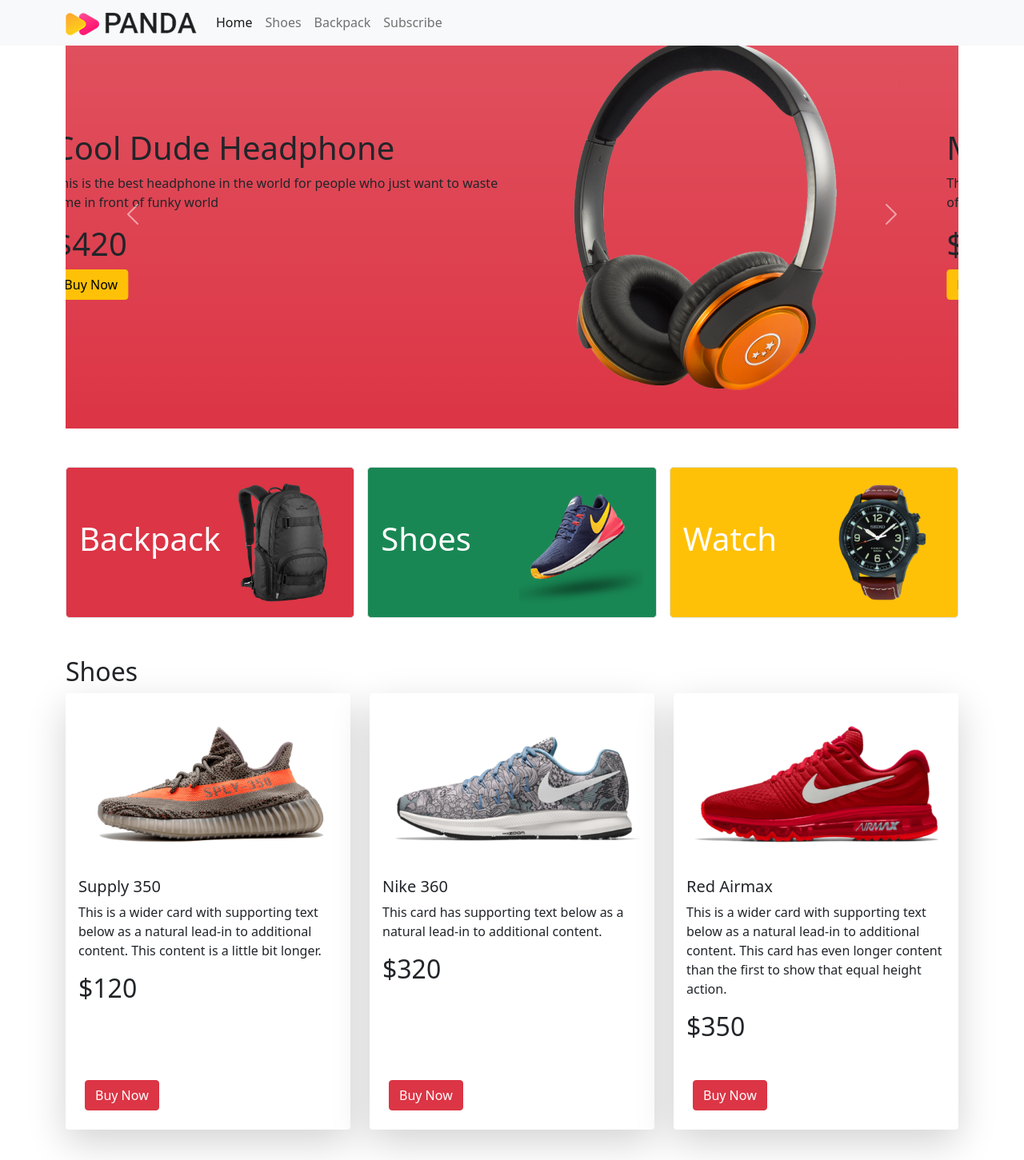
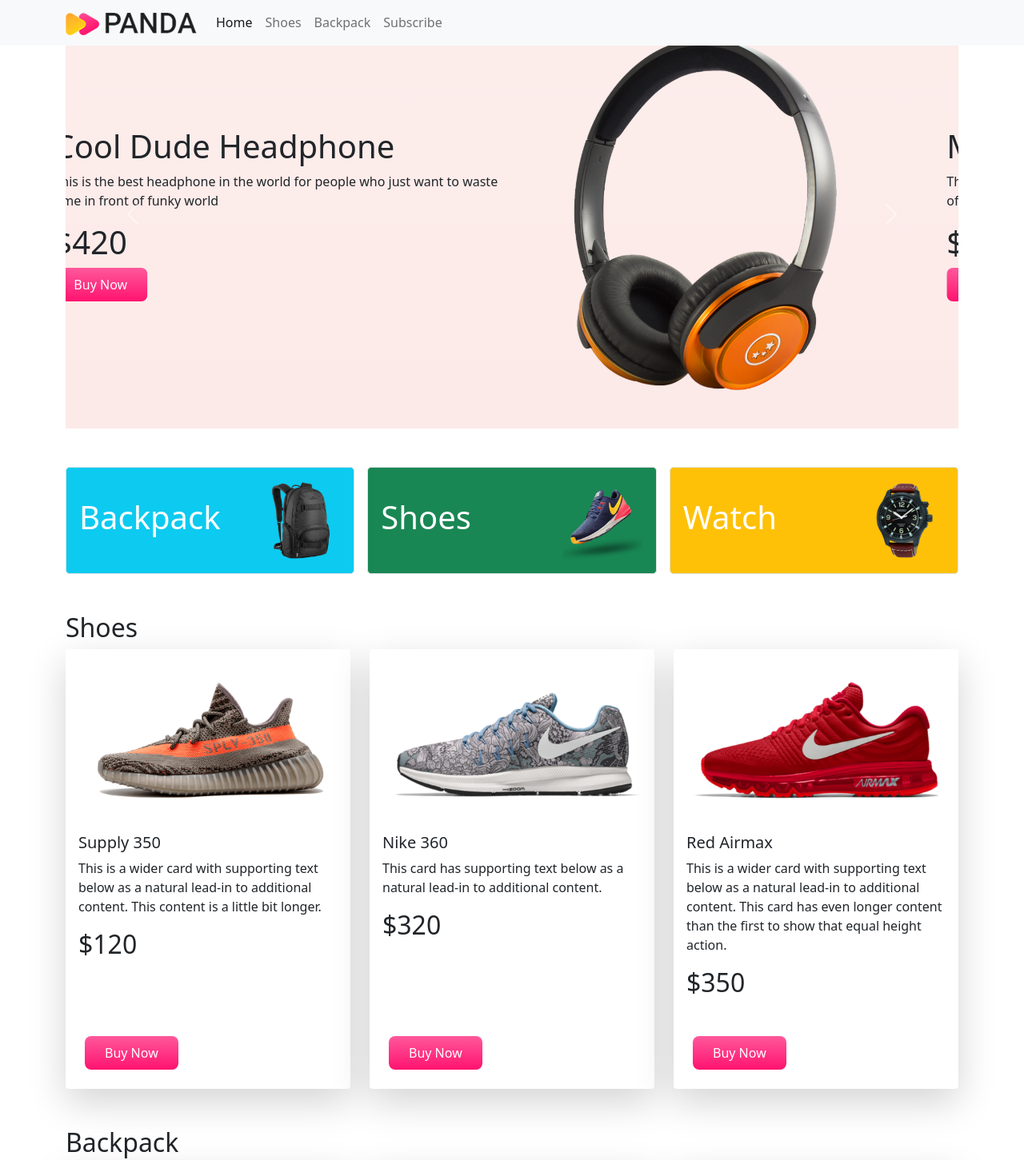
Before and after one commit to Jannatulbushra22/panda-commerce-bootstrap, a plain HTML site: page index.html in a window 1280 px wide. Shown: the top 1451 px of the page at 80% size. Drawn offline with Linux system fonts and the light colour scheme.

Commit message:
last update

```diff
--- /dev/null
+++ b/css/style.css
@@ -0,0 +1,13 @@
+.panda-bg-info{
+    background-color: #fceae8;
+}
+.categories img{
+    width: 100px;
+}
+.buy-now-btn{
+    background-image: linear-gradient(to bottom, #FF589B 0%, #FF136F 100%);
+    color: white;
+    border-radius: 8px;
+    padding: 9px 25px;
+    border: none;
+}
--- a/index.html
+++ b/index.html
@@ -8,6 +8,8 @@
     <title>Panda Commerce</title>
     <!-- bootstrap stylesheet  -->
     <link rel="stylesheet" href="css/bootstrap.min.css">
+    <!-- custom style  -->
+    <link rel="stylesheet" href="css/style.css">
 </head>
 
 <body>
@@ -48,13 +50,13 @@
             <div id="carouselExampleControls" class="carousel slide" data-bs-ride="carousel">
                 <div class="carousel-inner">
                     <div class="carousel-item active ">
-                        <div class="row bg-danger bg-gradient d-flex align-items-center rounded p-5">
+                        <div class="row panda-bg-info bg-gradient d-flex align-items-center rounded p-5">
                             <div class="col-lg-7">
                                 <h1>Cool Dude Headphone</h1>
                                 <p>This is the best headphone in the world for people who just want to waste time in
                                     front of funky world</p>
                                 <h1>$420</h1>
-                                <button class="btn btn-warning">Buy Now</button>
+                                <button class="buy-now-btn">Buy Now</button>
                             </div>
                             <div class="col-lg-5">
                                 <img src="images/banner-images/headphone.png" class="d-block w-100" alt="...">
@@ -62,13 +64,13 @@
                         </div>
                     </div>
                     <div class="carousel-item">
-                        <div class="row bg-danger bg-gradient d-flex align-items-center rounded p-5">
+                        <div class="row panda-bg-info bg-gradient d-flex align-items-center rounded p-5">
                             <div class="col-lg-7">
                                 <h1>Mega LCD TV For Sports</h1>
                                 <p>This is the best tv in the world for people who just want to waste time in front of
                                     tv.</p>
                                 <h1>$1200</h1>
-                                <button class="btn btn-warning">Buy Now</button>
+                                <button class="buy-now-btn">Buy Now</button>
                             </div>
                             <div class="col-lg-5">
                                 <img src="images/banner-images/tv.png" class="d-block w-100" alt="...">
@@ -76,13 +78,13 @@
                         </div>
                     </div>
                     <div class="carousel-item">
-                        <div class="row bg-danger bg-gradient d-flex align-items-center rounded p-5">
+                        <div class="row panda-bg-info bg-gradient d-flex align-items-center rounded p-5">
                             <div class="col-lg-7">
                                 <h1>X-box for your living room</h1>
                                 <p>This is the best x-box in the world for people who just want to waste time in front
                                     of fake sports.</p>
                                 <h1>$600</h1>
-                                <button class="btn btn-warning">Buy Now</button>
+                                <button class="buy-now-btn">Buy Now</button>
                             </div>
                             <div class="col-lg-5">
                                 <img src="images/banner-images/xbox.png" class="d-block w-100" alt="...">
@@ -107,9 +109,9 @@
     <main>
         <!-- categories -->
         <section class="container my-5">
-            <div class="row g-3">
+            <div class="row g-3 categories">
                 <div class="col-lg-4 col-md-6 col-12">
-                    <div class="p-3 border bg-danger d-flex align-items-center justify-content-between rounded-3">
+                    <div class="p-3 border bg-info d-flex align-items-center justify-content-between rounded-3">
                         <h1 class="text-white">Backpack</h1>
                         <img src="images/categories/bag.png" alt="">
                     </div>
@@ -144,7 +146,7 @@
                             <h2>$120</h2>
                         </div>
                         <div class="m-4">
-                            <button class="btn btn-danger">
+                            <button class="buy-now-btn">
                                 Buy Now
                             </button>
                         </div>
@@ -160,7 +162,7 @@
                             <h2>$320</h2>
                         </div>
                         <div class="m-4">
-                            <button class="btn btn-danger">
+                            <button class="buy-now-btn">
                                 Buy Now
                             </button>
                         </div>
@@ -177,7 +179,7 @@
                             <h2>$350</h2>
                         </div>
                         <div class="m-4">
-                            <button class="btn btn-danger">
+                            <button class="buy-now-btn">
                                 Buy Now
                             </button>
                         </div>
@@ -200,7 +202,7 @@
                                 additional content. This content is a little bit longer.</p>
                         </div>
                         <div class="m-4">
-                            <button class="btn btn-danger">
+                            <button class="buy-now-btn">
                                 Buy Now
                             </button>
                         </div>
@@ -216,7 +218,7 @@
                                 content.</p>
                         </div>
                         <div class="m-4">
-                            <button class="btn btn-danger">
+                            <button class="buy-now-btn">
                                 Buy Now
                             </button>
                         </div>
@@ -233,7 +235,7 @@
                                 height action.</p>
                         </div>
                         <div class="m-4">
-                            <button class="btn btn-danger">
+                            <button class="buy-now-btn">
                                 Buy Now
                             </button>
                         </div>
@@ -249,9 +251,9 @@
             <div>
                 <h2>LET'S STAY IN TOUCH</h2>
                 <p>Get updates on sales, specials and more</p>
-                <input type="text" placeholder="Your E-mail">
+                <input class="form-control" type="text" placeholder="Your E-mail">
                 <br><br>
-                <button class="btn btn-danger">Submit</button>
+                <button class="buy-now-btn">Submit</button>
             </div>
         </section>
 
```
